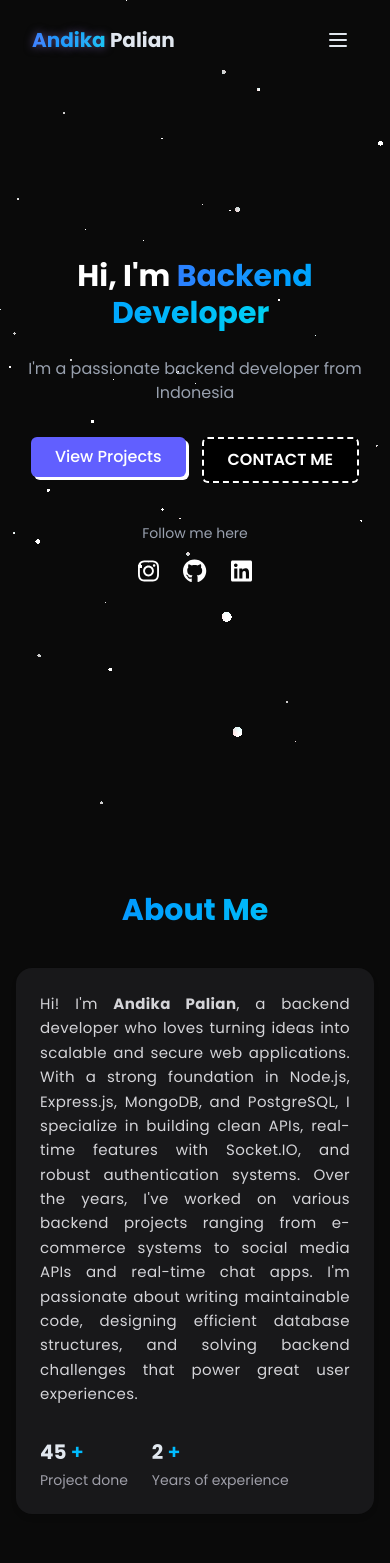
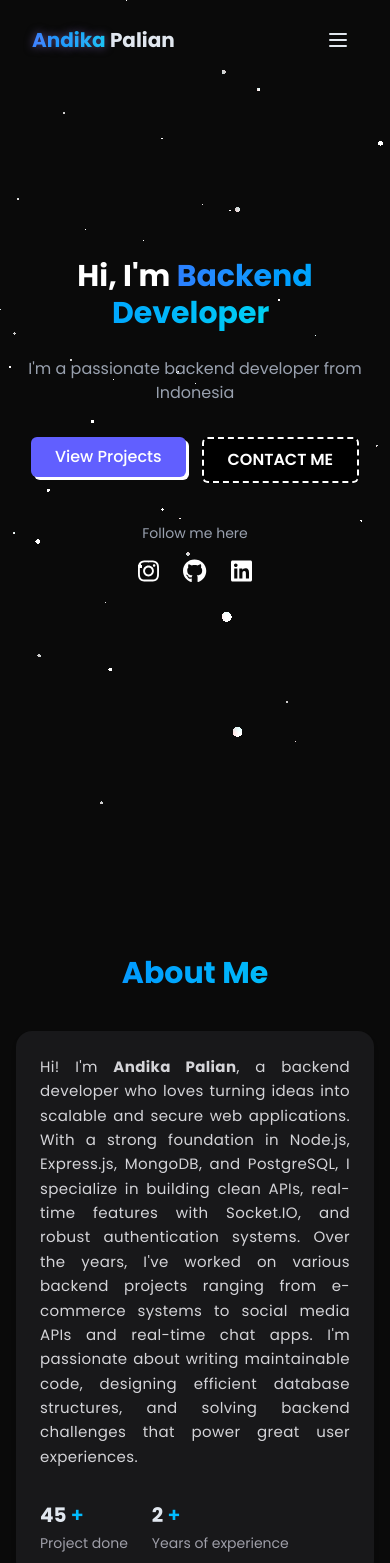
Before and after one commit to andikaPalian/andikaportfolio, a React (Vite) app: page / in a window 390 px wide. Shown: the top 1563 px of the page. Built offline with nearby package versions, Linux system fonts and the light colour scheme.

Commit message:
Enhance About section layout; add flexbox for improved alignment and responsiveness

```diff
--- a/src/pages/About.jsx
+++ b/src/pages/About.jsx
@@ -14,7 +14,10 @@ const aboutItems = [
 
 const About = () => {
   return (
-    <section id="about" className="py-12 px-4 sm:px-6 md:px-12 lg:px-20">
+    <section
+      id="about"
+      className="min-h-screen flex items-center justify-center py-12 px-4 sm:px-6 md:px-12 lg:px-20"
+    >
       <div className="max-w-5xl mx-auto">
         <h2 className="text-3xl sm:text-4xl md:text-5xl font-bold mb-10 bg-gradient-to-r from-blue-500 to-cyan-400 bg-clip-text text-transparent text-center">
           About Me
```
